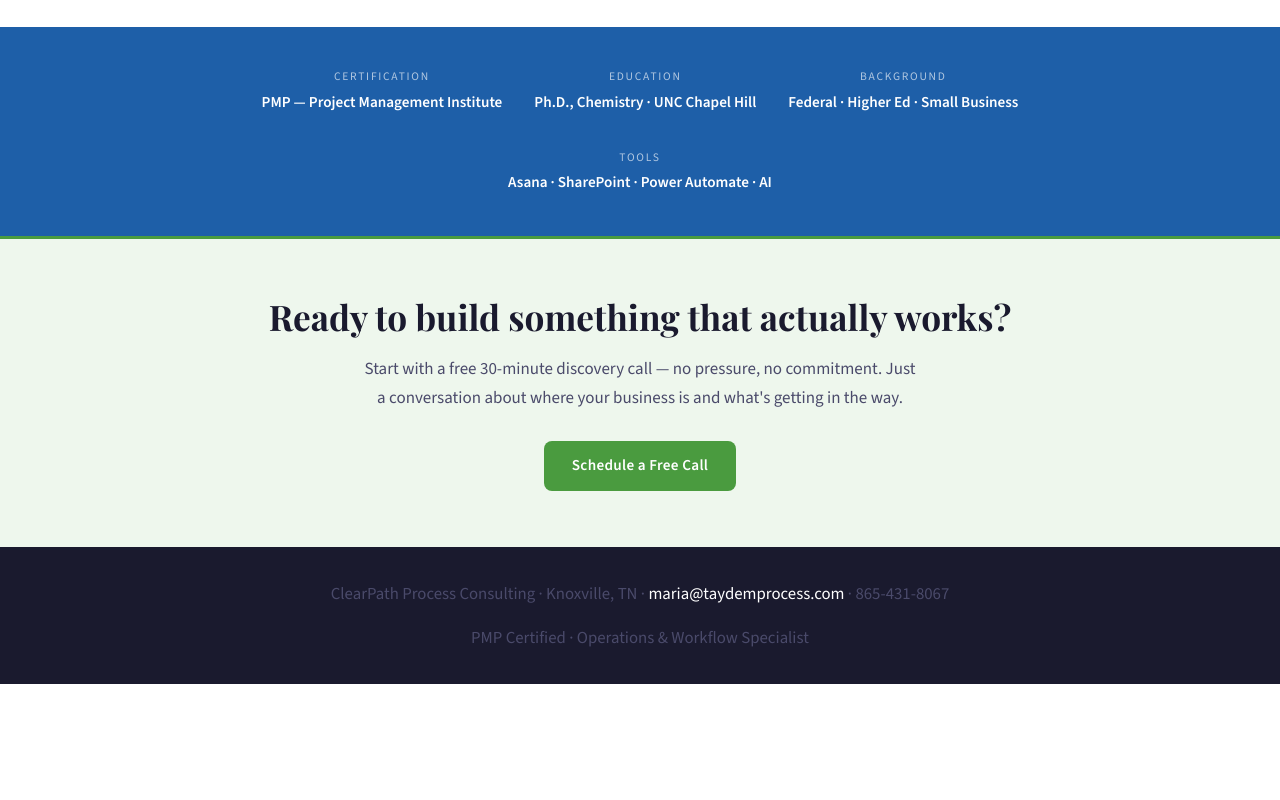
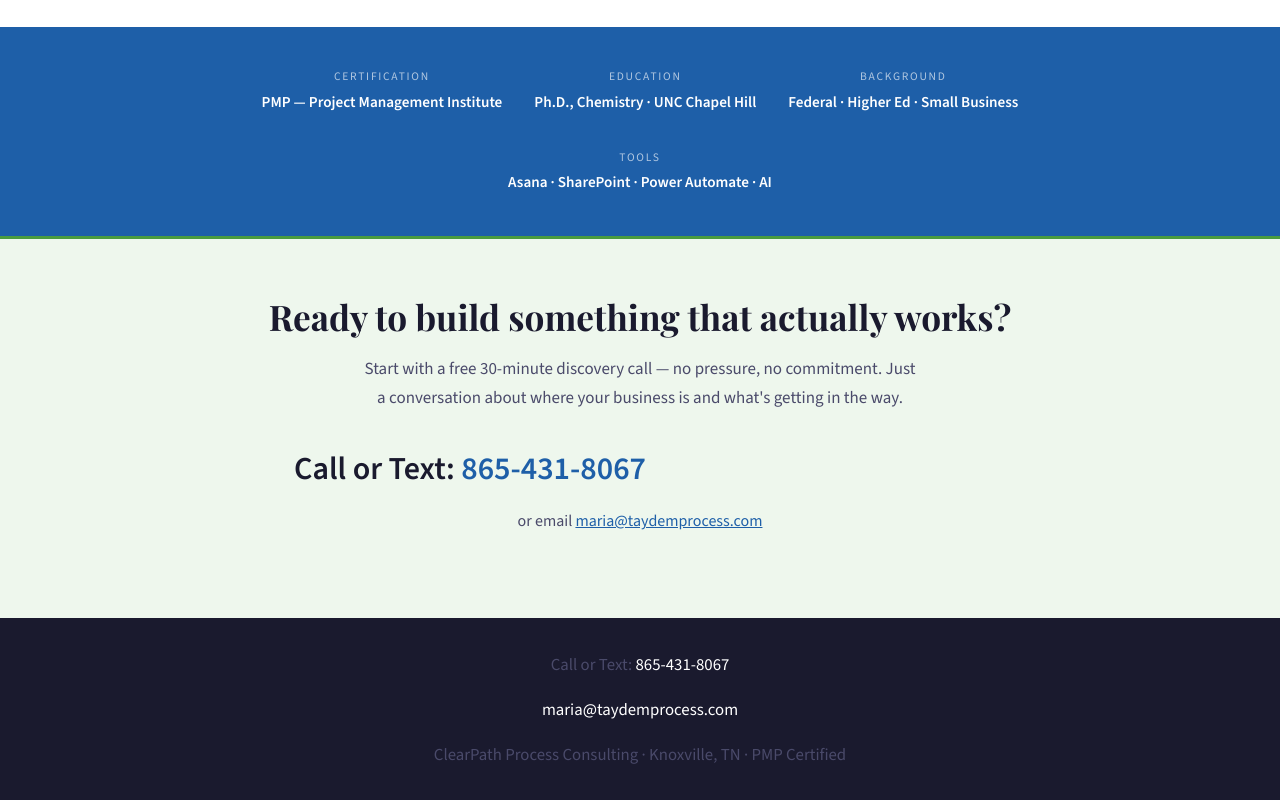
Before and after one commit to MariaTaydem/ClearPath-Process-Consulting, a plain HTML site: page index.html in a window 1280 px wide. Shown: the part 3001-3801 px from the top of the page. Before the commit the page ends 3685 px from the top, so only its background shows below. Drawn offline with nearby package versions, Linux system fonts and the light colour scheme.

Commit message:
Update index.html

```diff
--- a/index.html
+++ b/index.html
@@ -4,7 +4,7 @@
   <meta charset="UTF-8">
   <meta name="viewport" content="width=device-width, initial-scale=1.0">
   <title>ClearPath Process Consulting — Workflow & Operations for Small Business</title>
-  <link rel="stylesheet" href="css/style.css">
+  <link rel="stylesheet" href="css/style.css?v=2">
 </head>
 <body>
 
@@ -158,13 +158,15 @@
   <div class="section-inner">
     <h2>Ready to build something that actually works?</h2>
     <p>Start with a free 30-minute discovery call — no pressure, no commitment. Just a conversation about where your business is and what's getting in the way.</p>
-    <a href="mailto:maria@taydemprocess.com?subject=Discovery Call Request&body=Hi Maria, I'd like to schedule a free 30-minute discovery call." class="btn btn-green">Schedule a Free Call</a>
+    <p style="font-size:2rem; font-weight:700; color:var(--dark); margin:1.5rem 0 0.5rem;">Call or Text: <a href="tel:8654318067" style="color:var(--blue); text-decoration:none;">865-431-8067</a></p>
+    <p style="font-size:1rem; color:var(--mid);">or email <a href="mailto:maria@taydemprocess.com" style="color:var(--blue);">maria@taydemprocess.com</a></p>
   </div>
 </section>
 
 <footer>
-  <p>ClearPath Process Consulting · Knoxville, TN · <a href="mailto:maria@taydemprocess.com">maria@taydemprocess.com</a> · 865-431-8067</p>
-  <p style="margin-top:0.5rem;">PMP Certified · Operations &amp; Workflow Specialist</p>
+  <p class="footer-contact">Call or Text: <a href="tel:8654318067">865-431-8067</a></p>
+  <p><a href="mailto:maria@taydemprocess.com">maria@taydemprocess.com</a></p>
+  <p>ClearPath Process Consulting · Knoxville, TN · PMP Certified</p>
 </footer>
 
 <script src="js/nav.js"></script>
```
